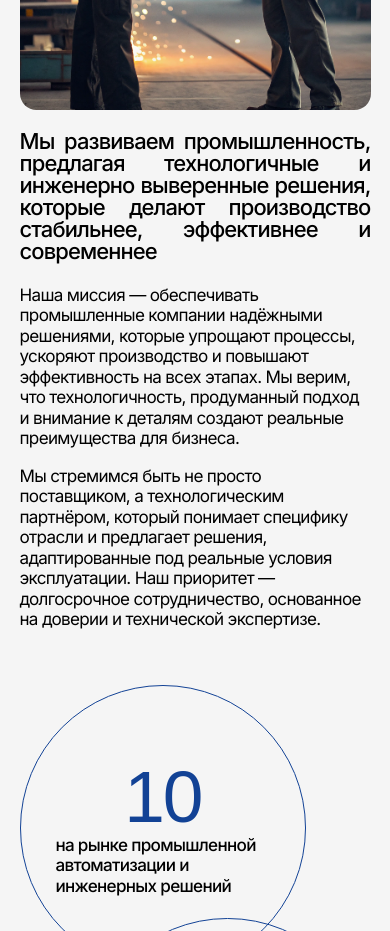
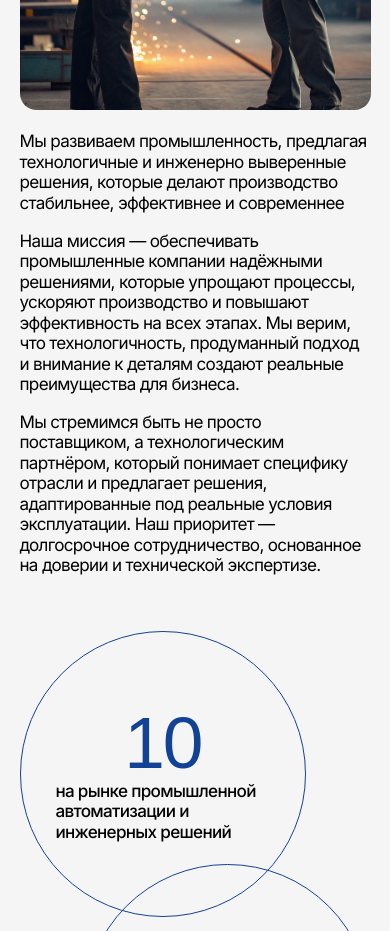
Before and after one commit to IchRich/VPG, a plain HTML site: page BrandPage.html in a window 390 px wide. Shown: the part 1280-2211 px from the top of the page. Drawn offline with Linux system fonts and the light colour scheme; a web font is replaced by a local one.

Commit message:
Правки главной и Kemppi

```diff
--- a/Assets/css/BrandPage.css
+++ b/Assets/css/BrandPage.css
@@ -382,16 +382,7 @@ section.hero div.hero__container .main_navigation
     width: 42vw;
 }
 
-.our-mission__lead {
-    font-size: 2.08vw;
-    font-weight: 500;
-    letter-spacing: -0.04em;
-    line-height: 100%;
-    text-align: justify;
-    margin: 0;
-    flex: 1;
-    max-width: 44.27vw;
-}
+
 
 /* Контент: изображение слева, текст справа */
 
@@ -419,7 +410,7 @@ section.hero div.hero__container .main_navigation
 }
 
 .our-mission__text p {
-    font-size: 1.04vw;
+    font-size: 1.5vw;
     font-weight: 400;
     letter-spacing: -0.04em;
     line-height: 120%;
@@ -739,10 +730,6 @@ section.hero div.hero__container .main_navigation
         width: auto;
     }
 
-    .our-mission__mobile .our-mission__lead {
-        font-size: 3.91vw;
-        max-width: 100%;
-    }
 
     .our-mission__mobile .our-mission__image img {
         height: auto;
@@ -1013,10 +1000,6 @@ section.hero div.hero__container .main_navigation
         width: auto;
     }
 
-    .our-mission__mobile .our-mission__lead {
-        font-size: 5.63vw;
-        max-width: 100%;
-    }
 
     .our-mission__mobile .our-mission__image img {
         height: 120vw;
--- a/BrandPage.html
+++ b/BrandPage.html
@@ -124,7 +124,7 @@
                     <img src="Assets\Image\OurMission.png" alt="Наша миссия">
                 </div>
                 <div class="our-mission__text">
-                    <p class="our-mission__lead">Мы развиваем промышленность, предлагая технологичные и инженерно выверенные решения, которые делают производство стабильнее, эффективнее и современнее</p>
+                    <p>Мы развиваем промышленность, предлагая технологичные и инженерно выверенные решения, которые делают производство стабильнее, эффективнее и современнее</p>
 
                     <p>Наша миссия — обеспечивать промышленные компании надёжными решениями, которые упрощают процессы, ускоряют производство и повышают эффективность на всех этапах. Мы верим, что технологичность, продуманный подход и внимание к деталям создают реальные преимущества для бизнеса.</p>
                     <p>Мы стремимся быть не просто поставщиком, а технологическим партнёром, который понимает специфику отрасли и предлагает решения, адаптированные под реальные условия эксплуатации. Наш приоритет — долгосрочное сотрудничество, основанное на доверии и технической экспертизе.</p>
@@ -138,11 +138,9 @@
             <div class="our-mission__image">
                 <img src="Assets\Image\OurMission.png" alt="Наша миссия">
             </div>
-            <p class="our-mission__lead">Мы развиваем промышленность, предлагая технологичные и инженерно выверенные решения, которые делают производство стабильнее, эффективнее и современнее</p>
+            <div class="our-mission__text">
+                <p >Мы развиваем промышленность, предлагая технологичные и инженерно выверенные решения, которые делают производство стабильнее, эффективнее и современнее</p>
 
-
-
-            <div class="our-mission__text">
                 <p>Наша миссия — обеспечивать промышленные компании надёжными решениями, которые упрощают процессы, ускоряют производство и повышают эффективность на всех этапах. Мы верим, что технологичность, продуманный подход и внимание к деталям создают реальные преимущества для бизнеса.</p>
                 <p>Мы стремимся быть не просто поставщиком, а технологическим партнёром, который понимает специфику отрасли и предлагает решения, адаптированные под реальные условия эксплуатации. Наш приоритет — долгосрочное сотрудничество, основанное на доверии и технической экспертизе.</p>
             </div>
```
Also changed, not shown: Assets/css/MainPage.css (+4 -3 lines).
